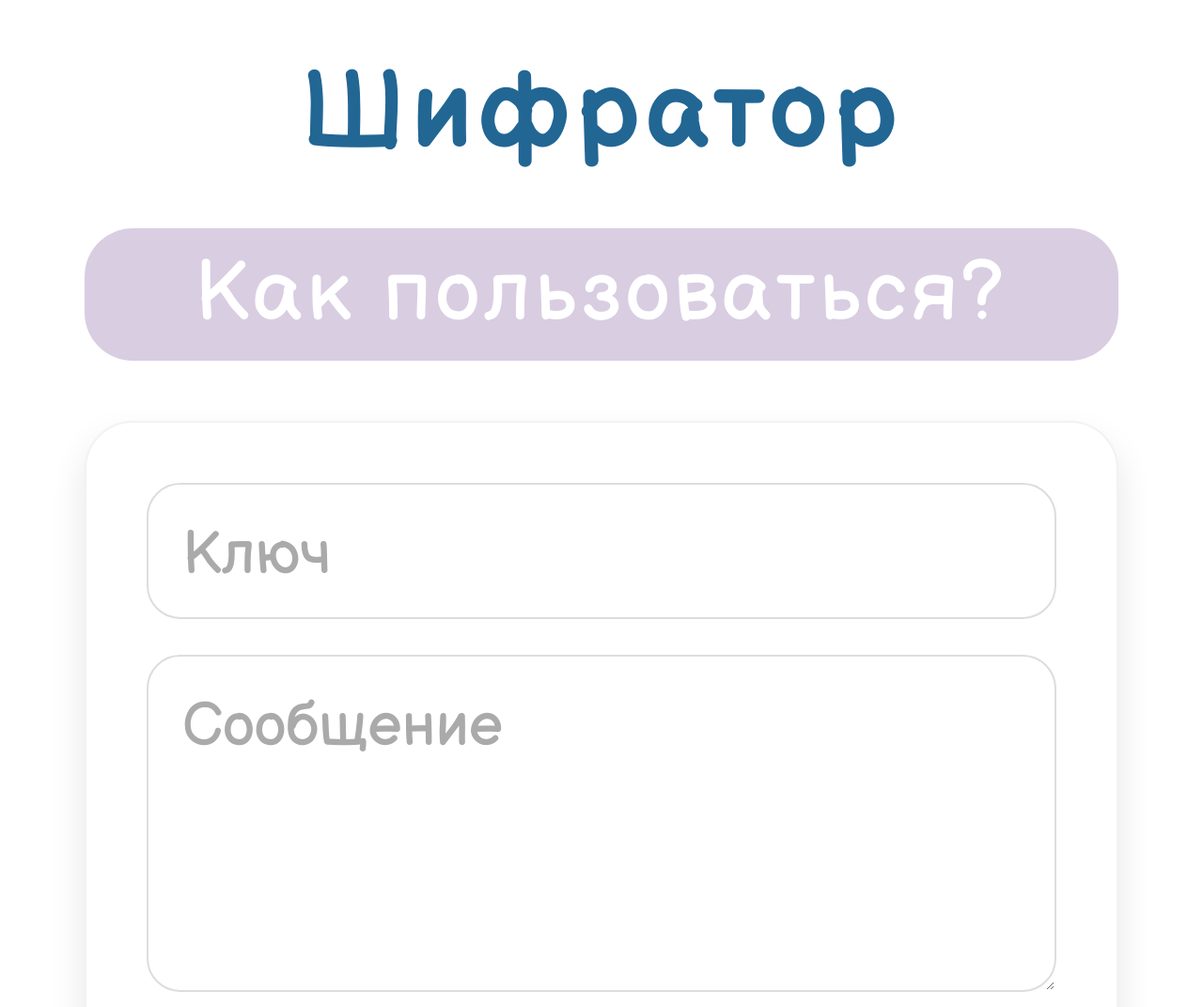
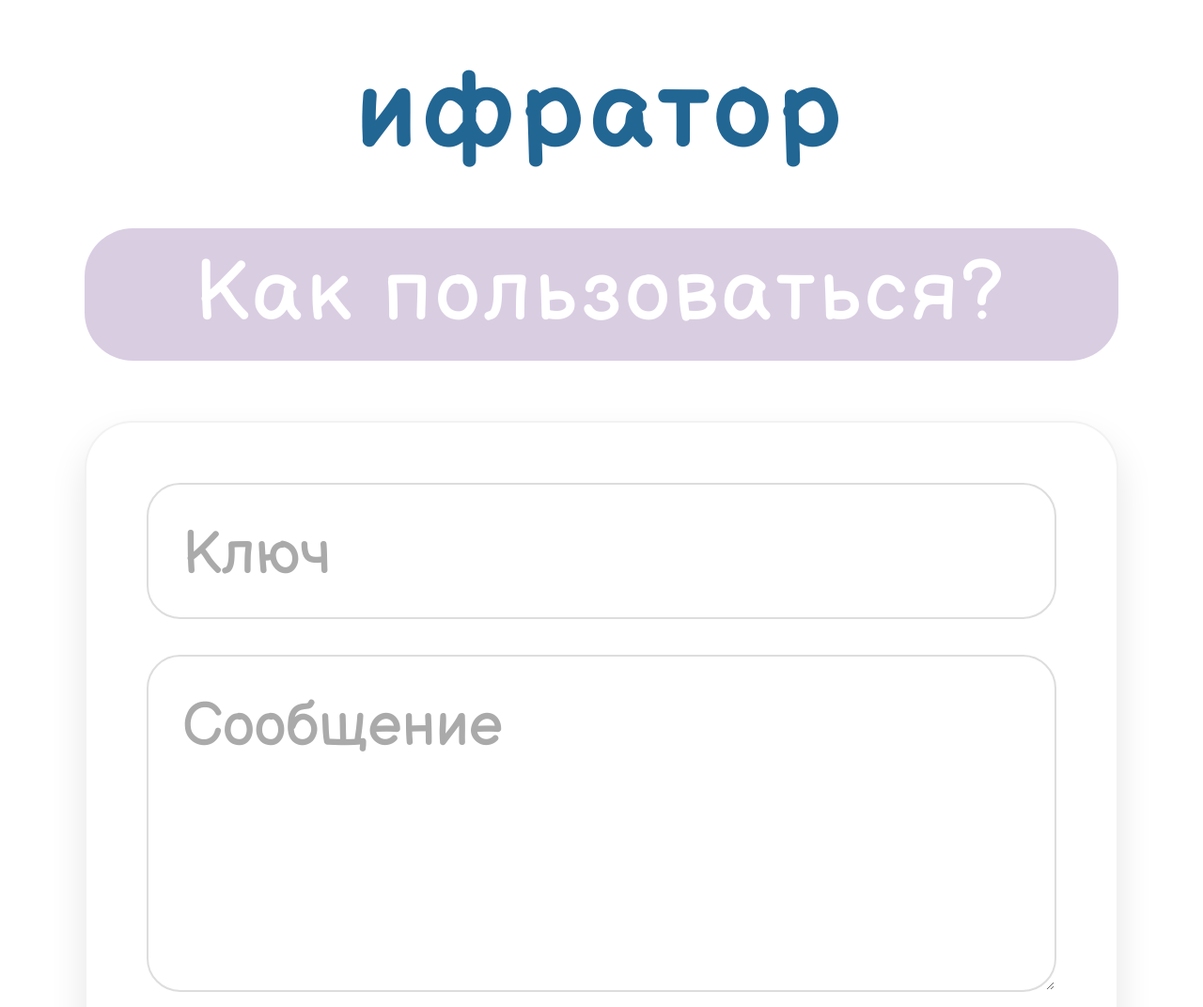
Before and after one commit to DragMonSTR/DragMonSTR.github.io, a plain HTML site: page index.html in a window 1280 px wide. Shown: the top 1072 px of the page at 94% size. Drawn offline with Linux system fonts and the light colour scheme.

Commit message:
Update index.html

```diff
--- a/index.html
+++ b/index.html
@@ -12,7 +12,7 @@
 </head>
 	<body>
 		<div class="content">
-			<p class="app-name">Шифратор</p>
+			<p class="app-name">ифратор</p>
 
 			<p class="notification">Как пользоваться?</p>
 
```
